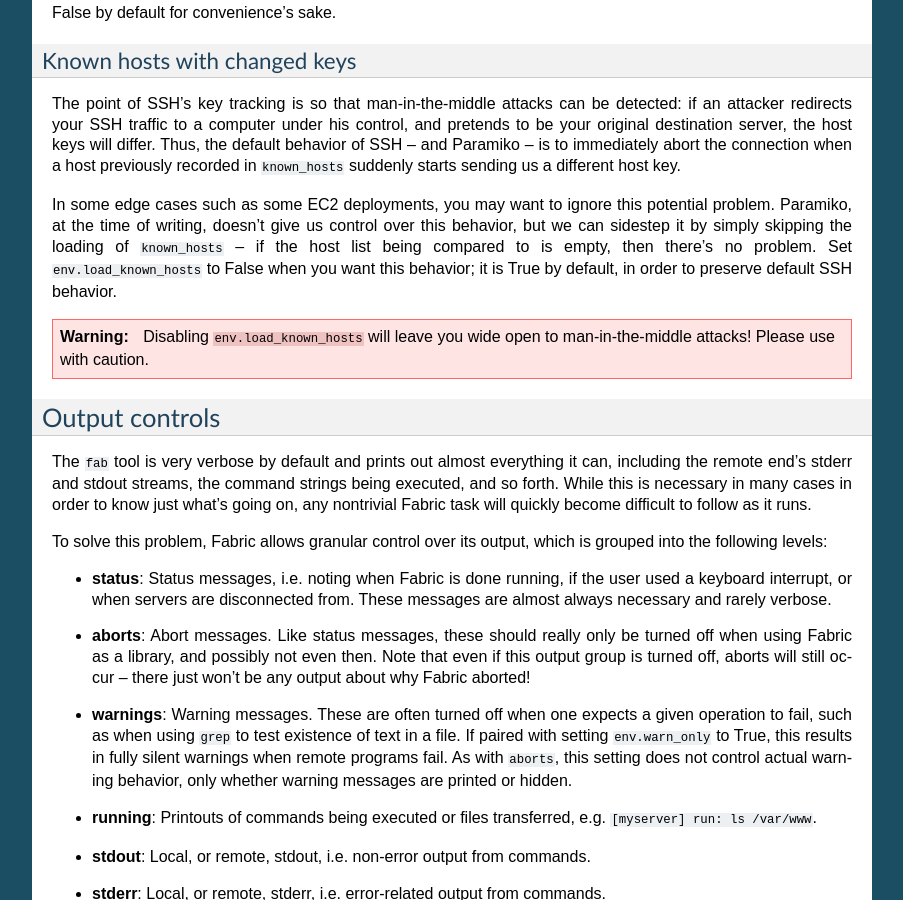
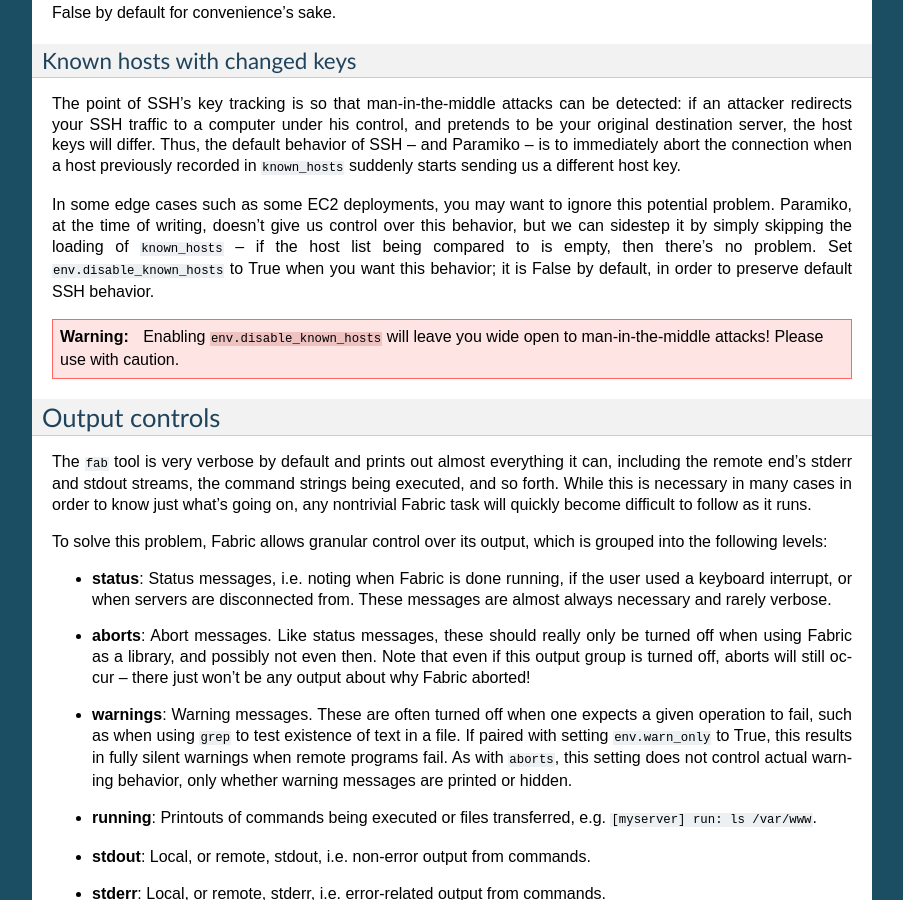
Before and after one commit to fabric/fabric, a Sphinx documentation site: the page built from docs/usage.rst, in a window 1280 px wide and 900 px high, scrolled down 3768 px. Shown: the whole window, without its empty margins (198-1101 px from the left). Built offline with Sphinx 7.4.7, drawn with Linux system fonts in a browser that asks for light colours.

Commit message:
Fix incorrect docs re: known hosts loading.

```diff
--- a/docs/usage.rst
+++ b/docs/usage.rst
@@ -243,11 +243,11 @@ In some edge cases such as some EC2 deployments, you may want to ignore this
 potential problem. Paramiko, at the time of writing, doesn't give us control
 over this behavior, but we can sidestep it by simply skipping the loading of
 ``known_hosts`` -- if the host list being compared to is empty, then there's no
-problem. Set ``env.load_known_hosts`` to False when you want this behavior; it
-is True by default, in order to preserve default SSH behavior.
+problem. Set ``env.disable_known_hosts`` to True when you want this behavior; it
+is False by default, in order to preserve default SSH behavior.
 
 .. warning::
-    Disabling ``env.load_known_hosts`` will leave you wide open to
+    Enabling ``env.disable_known_hosts`` will leave you wide open to
     man-in-the-middle attacks! Please use with caution.
 
 
```
